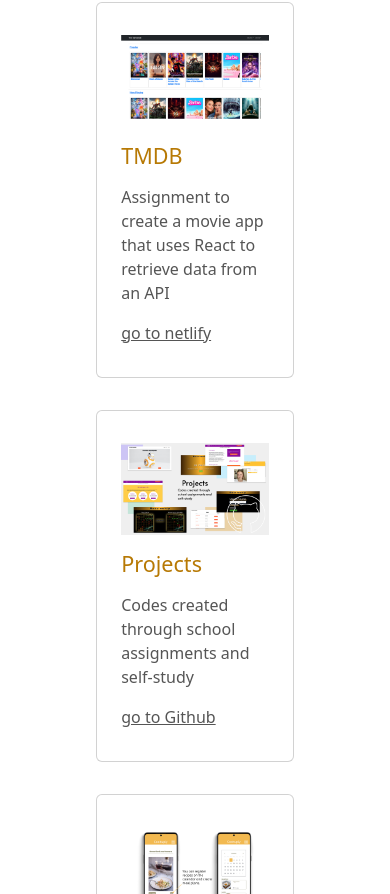
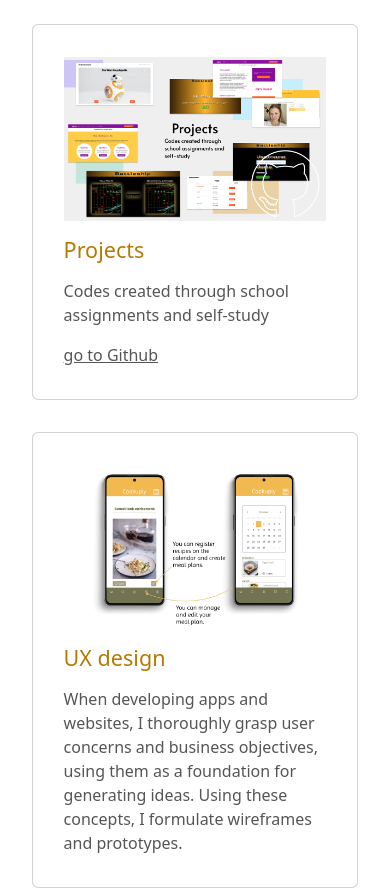
Before and after one commit to xxxOkamexxx/MyPortfolio, a React (Vite) app: page / in a window 390 px wide. Shown: the part 1350-2244 px from the top of the page. Built offline with nearby package versions, Linux system fonts and the light colour scheme.

Commit message:
Style adjustment for mobile version

```diff
--- a/src/assets/scss/App.scss
+++ b/src/assets/scss/App.scss
@@ -150,8 +150,15 @@
 
 @media (max-width: 576px) {
 
+  .container{
+    padding: 1em;
+  }
+
   .cards {
     flex-direction: column;
+    width: 100%;
+    margin-left: 0;
+    margin-right: 0;
   }
 
   .btn-main {
--- a/src/components/Works.jsx
+++ b/src/components/Works.jsx
@@ -10,7 +10,7 @@
     {
       id: 1,
       title: 'TMDB',
-      description: 'Assignment to create a movie app that uses React to retrieve data from an API',
+      description: 'This application was created using React.js as part of my learning process to develop applications that interact with databases.',
       url: Work01,
       linkText: 'go to netlify',
       link:'https://chikagemolander-tmdb-app.netlify.app'
@@ -26,7 +26,7 @@
     {
       id: 3,
       title: 'UX design',
-      description: 'I am engaging in an initiative for learning UX design, which involves redesigning past apps or websites I have created and tracing existing websites, aiming to complete one page per day.',
+      description: 'When developing apps and websites, I thoroughly grasp user concerns and business objectives, using them as a foundation for generating ideas. Using these concepts, I formulate wireframes and prototypes.',
       url: Work03,
     },
   ]
```
